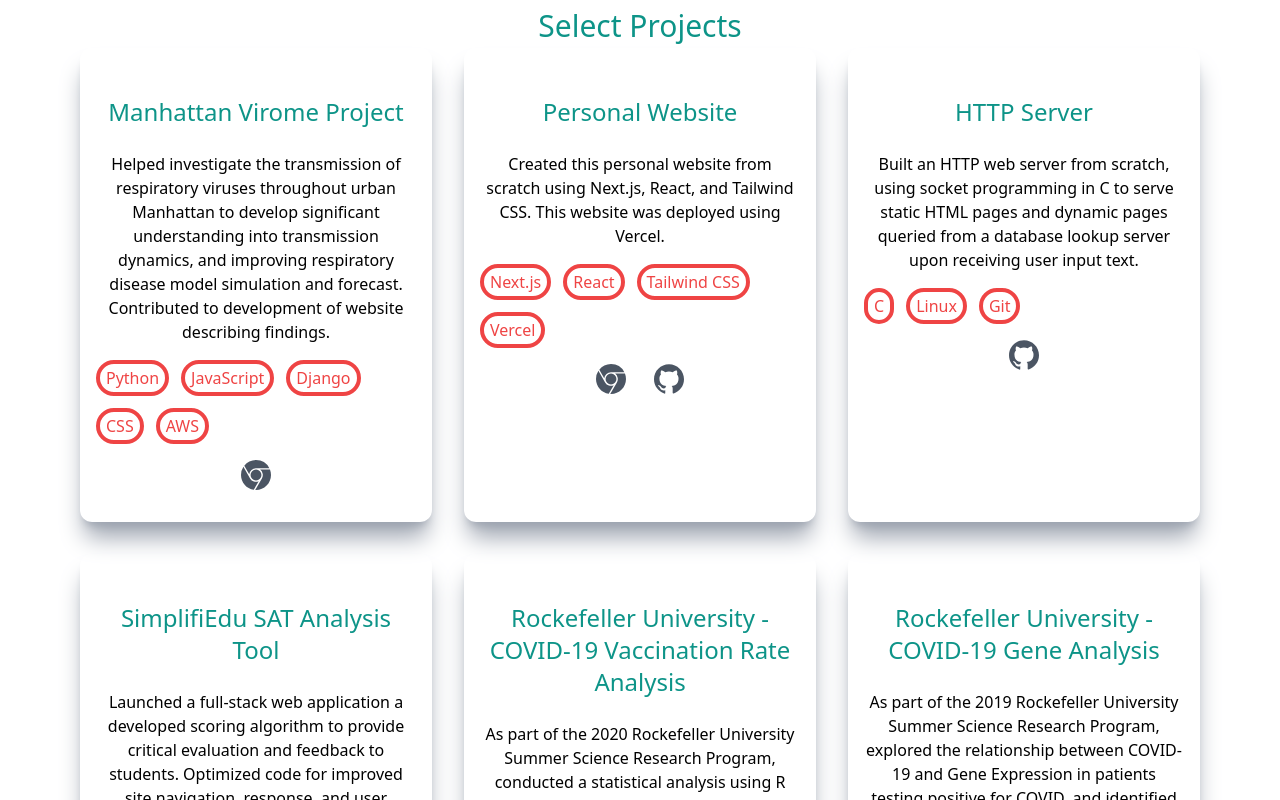
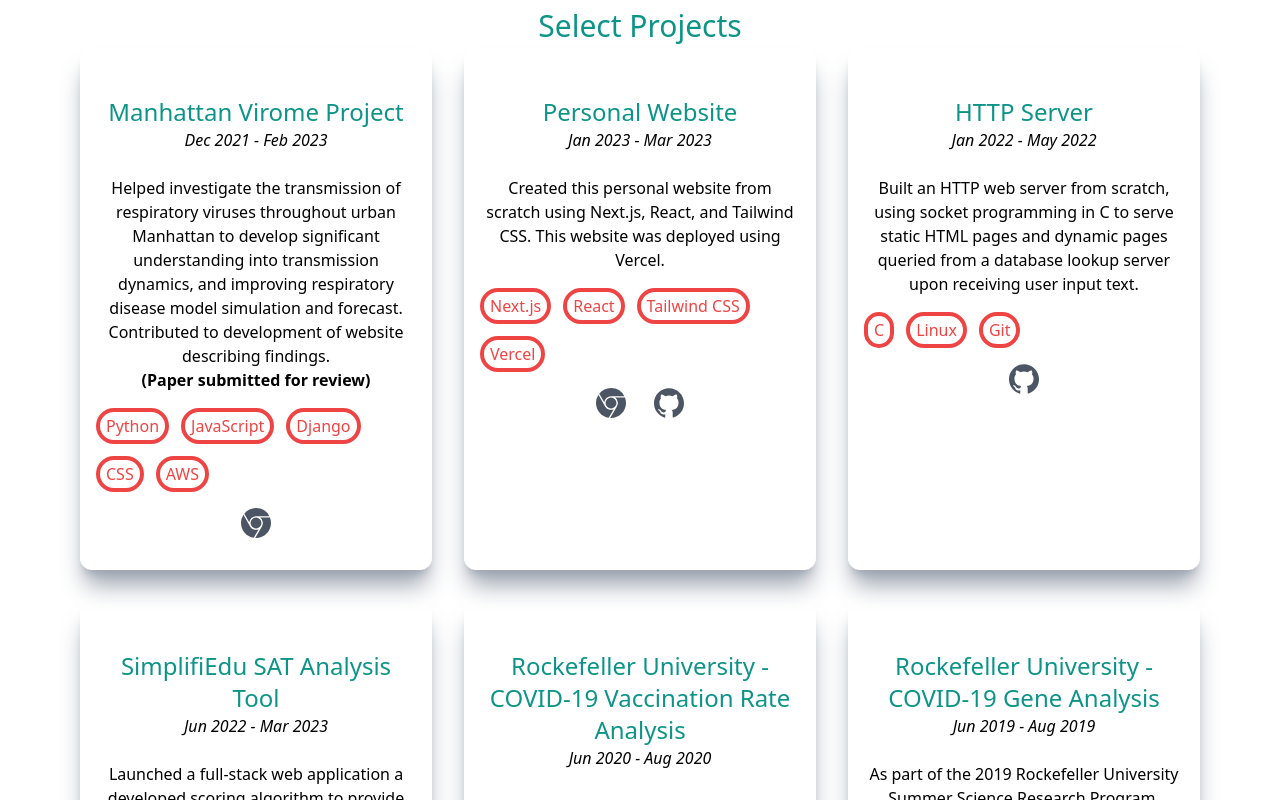
Before and after one commit to sanjaynatesan/website, a Next.js app: page / in a window 1280 px wide. Shown: the part 1960-2760 px from the top of the page. Built offline with nearby package versions, Linux system fonts and the light colour scheme.

Commit message:
added timelines for projects, commented out music page

```diff
--- a/pages/index.js
+++ b/pages/index.js
@@ -31,9 +31,7 @@ import {
 import { IoIosPaper } from "react-icons/io";
 import { GiHamburgerMenu } from "react-icons/gi";
 import Typed from "react-typed";
-import design from "../public/img/design.png";
 import sanjay from "../public/img/sanjay.jpg";
-import covres from "../public/img/covid-research.jpeg";
 
 export default function Home() {
   const [darkMode, setDarkMode] = useState(false);
@@ -74,12 +72,12 @@ export default function Home() {
           >
             Projects
           </Link>
-          <Link
+          {/* <Link
             className="absolute inset-y-36 px-4 py-2 text-black dark:text-white"
             href="/music"
           >
             Music Page
-          </Link>
+          </Link> */}
         </div>
       )}
 
@@ -321,16 +319,24 @@ export default function Home() {
           </div>
           <div className="grid xl:grid-cols-3 md:grid-cols-2 gap-8">
             <div className="relative text-center justify-center h-auto w-full shadow-xl shadow-gray-400 rounded-xl p-4 hover:scale-105 ease-in duration-300">
-              <h3 className=" text-2xl text-teal-600 font-medium pt-8 pb-2">
+              <div className="pt-8 pb-2">
+                <h3 className=" text-2xl text-teal-600 font-medium">
                   Manhattan Virome Project
                 </h3>
-              <h4 className="py-4">
+                <h2>
+                  <i>Dec 2021 - Feb 2023</i>
+                </h2>
+              </div>
+              <h4 className="pt-4">
                 Helped investigate the transmission of respiratory viruses
                 throughout urban Manhattan to develop significant understanding
                 into transmission dynamics, and improving respiratory disease
                 model simulation and forecast. Contributed to development of
                 website describing findings.
               </h4>
+              <h3 className="pb-4">
+                <b>(Paper submitted for review)</b>
+              </h3>
               <div className="flex flex-wrap gap-3 text-red-500 dark:text-red-400">
                 <div className=" px-1.5 py-0.5 rounded-full border-solid border-4 border-red-500 dark:border-red-400">
                   Python
@@ -361,9 +367,14 @@ export default function Home() {
               </div>
             </div>
             <div className="relative text-center justify-center h-auto w-full shadow-xl shadow-gray-400 rounded-xl p-4 hover:scale-105 ease-in duration-300">
-              <h3 className=" text-2xl text-teal-600 font-medium pt-8 pb-2">
+              <div className="pt-8 pb-2">
+                <h3 className=" text-2xl text-teal-600 font-medium">
                   Personal Website
                 </h3>
+                <h2>
+                  <i>Jan 2023 - Mar 2023</i>
+                </h2>
+              </div>
               <h4 className="py-4">
                 Created this personal website from scratch using Next.js, React,
                 and Tailwind CSS. This website was deployed using Vercel.
@@ -395,9 +406,14 @@ export default function Home() {
               </div>
             </div>
             <div className="relative text-center justify-center h-auto w-full shadow-xl shadow-gray-400 rounded-xl p-4 hover:scale-105 ease-in duration-300">
-              <h3 className=" text-2xl text-teal-600 font-medium pt-8 pb-2">
+              <div className="pt-8 pb-2">
+                <h3 className=" text-2xl text-teal-600 font-medium">
                   HTTP Server
                 </h3>
+                <h2>
+                  <i>Jan 2022 - May 2022</i>
+                </h2>
+              </div>
               <h4 className="py-4">
                 Built an HTTP web server from scratch, using socket programming
                 in C to serve static HTML pages and dynamic pages queried from a
@@ -424,9 +440,14 @@ export default function Home() {
               </div>
             </div>
             <div className="relative text-center justify-center h-auto w-full shadow-xl shadow-gray-400 rounded-xl p-4 hover:scale-105 ease-in duration-300">
-              <h3 className=" text-2xl text-teal-600 font-medium pt-8 pb-2">
+              <div className="pt-8 pb-2">
+                <h3 className=" text-2xl text-teal-600 font-medium">
                   SimplifiEdu SAT Analysis Tool
                 </h3>
+                <h2>
+                  <i>Jun 2022 - Mar 2023</i>
+                </h2>
+              </div>
               <h4 className="py-4">
                 Launched a full-stack web application a developed scoring
                 algorithm to provide critical evaluation and feedback to
@@ -463,9 +484,14 @@ export default function Home() {
               </div>
             </div>
             <div className="relative text-center justify-center h-auto w-full shadow-xl shadow-gray-400 rounded-xl p-4 hover:scale-105 ease-in duration-300">
-              <h3 className=" text-2xl text-teal-600 font-medium pt-8 pb-2">
+              <div className="pt-8 pb-2">
+                <h3 className=" text-2xl text-teal-600 font-medium">
                   Rockefeller University - COVID-19 Vaccination Rate Analysis
                 </h3>
+                <h2>
+                  <i>Jun 2020 - Aug 2020</i>
+                </h2>
+              </div>
               <h4 className="py-4">
                 As part of the 2020 Rockefeller University Summer Science
                 Research Program, conducted a statistical analysis using R
@@ -500,9 +526,14 @@ export default function Home() {
               </div> */}
             </div>
             <div className="relative text-center justify-center h-auto w-full shadow-xl shadow-gray-400 rounded-xl p-4 hover:scale-105 ease-in duration-300">
-              <h3 className=" text-2xl text-teal-600 font-medium pt-8 pb-2">
+              <div className="pt-8 pb-2">
+                <h3 className=" text-2xl text-teal-600 font-medium">
                   Rockefeller University - COVID-19 Gene Analysis
                 </h3>
+                <h2>
+                  <i>Jun 2019 - Aug 2019</i>
+                </h2>
+              </div>
               <h4 className="py-4">
                 As part of the 2019 Rockefeller University Summer Science
                 Research Program, explored the relationship between COVID-19 and
@@ -535,9 +566,12 @@ export default function Home() {
               </div> */}
             </div>
             <div className="relative text-center justify-center h-auto w-full shadow-xl shadow-gray-400 rounded-xl p-4 hover:scale-105 ease-in duration-300">
-              <h3 className=" text-2xl text-teal-600 font-medium pt-8 pb-2">
+              <h3 className=" text-2xl text-teal-600 font-medium">
                 Crimean-Congo Hemorrhagic Fever Analysis Project
               </h3>
+              <h2>
+                <i>Feb 2019 - Feb 2021</i>
+              </h2>
               <h4 className="py-4">
                 As part of the Han Lab at the Cary Institute of Ecosystem
                 Studies, I led a comprehensive study on factors impacting the
```
Lines whose indentation alone changed are shown as unchanged.
